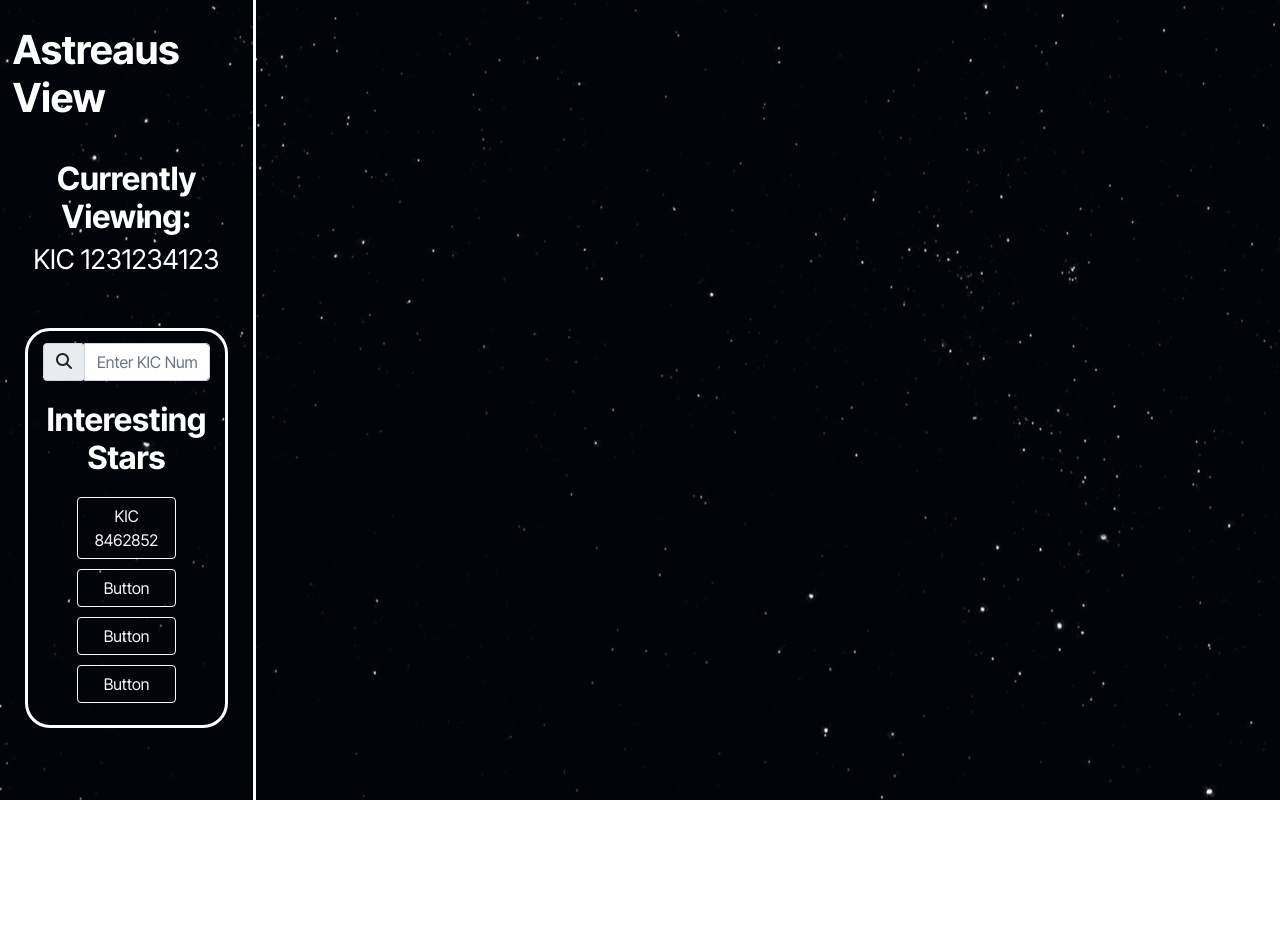
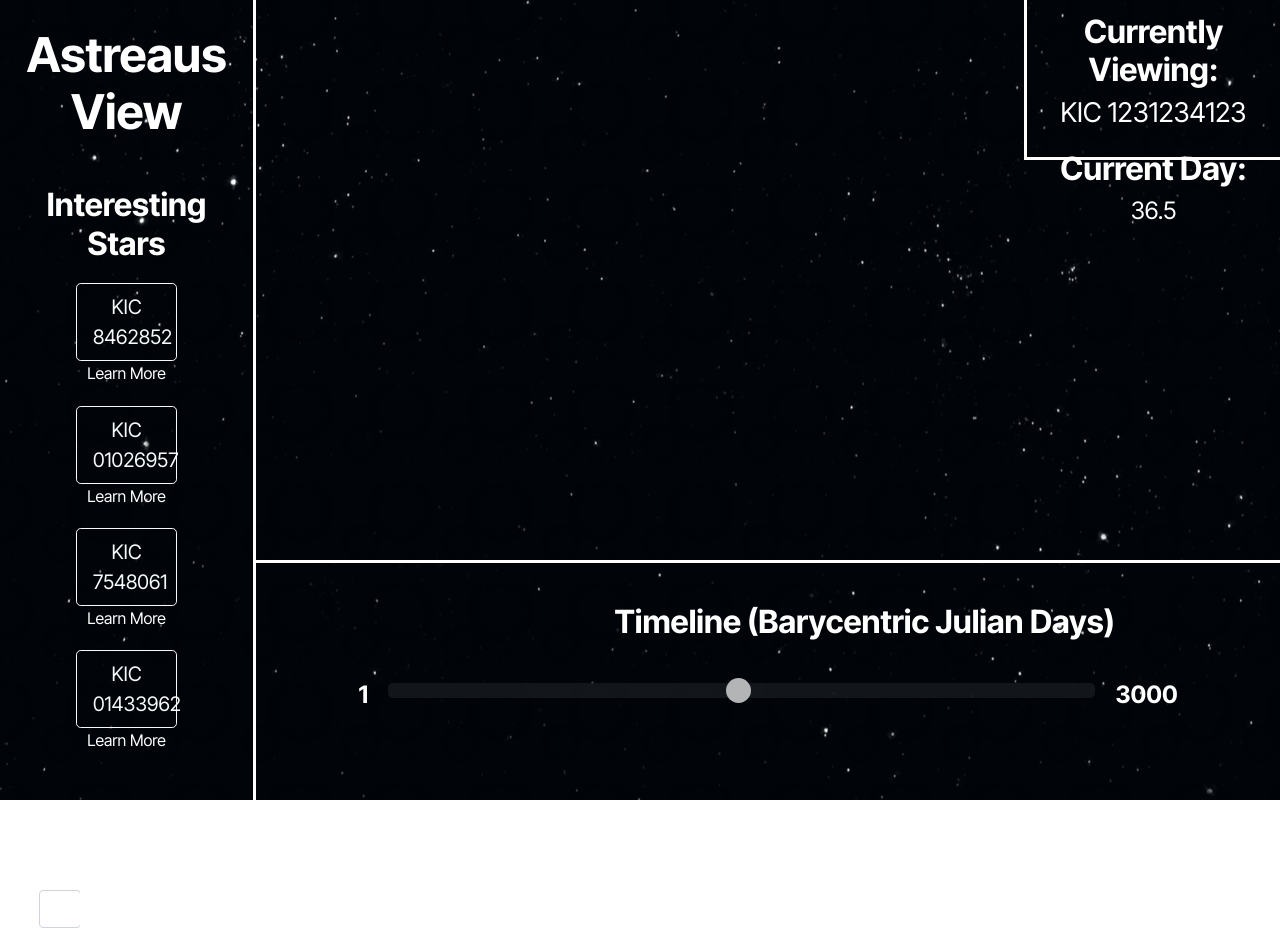
Before and after one commit to kYpranite/astraeus-view, a plain HTML site: page index.html in a window 1280 px wide. Before the commit the page ends 800 px from the top, so only its background shows below. Drawn offline with nearby package versions, Linux system fonts and the light colour scheme.

Commit message:
completed ui, waiting on 3d models

```diff
--- a/css/index.css
+++ b/css/index.css
@@ -17,42 +17,42 @@ body{
     overflow: hidden;
     font-family: 'Inter Tight', sans-serif;
     color:white;
+    height: 100%;
+    min-height: 100%;
 }
 
-.wrapper{
-    display: flexbox;
-    flex-direction: row;
-}
 
 .control {
     height: 100vh;
     width: 20%;
     border-right: 3px solid white;
     padding-top: 2%;
+    display:inline-block;
 }
 
 .title{
-    margin-left:5%;
-    margin-bottom: 15%;
+    text-align: center;
+    margin-bottom: 10%;
+    font-size:3em;
 }
 
 
 .current-view{
     text-align: center;
-    margin-bottom:20%;
+    margin-bottom:8%;
+    margin-top: 5%;
 }
 
+
 .selection{
-    height: 50vh;
-    border: 3px solid white;
+    height: 60vh;
     border-radius: 25px;
     margin: 0 10% 0 10%;
-    padding-top: 5%;
-    text-align: center;;
+    text-align: center;
 }
 
 .search-icon{
-    font-family: Arial, FontAwesome;
+    font-family: FontAwesome;
 }
 
 .current-star{
@@ -65,6 +65,11 @@ body{
     border-radius: 25px;
 }
 
+.searchbar-label{
+    padding-top:15%;
+    margin-bottom: 5%;
+}
+
 .samples-header{
     margin-top: 10%;
     margin-bottom: 10%;
@@ -72,12 +77,123 @@ body{
 
 .sample-star-button{
     width: 50%;
-    margin-bottom: 5%;
 }
 
+.learn-label{
+    margin-bottom: 10%;
+}
+
+.learn-label:hover{
+    cursor: pointer;
+}
+
+.form-control{
+    background-color:rgba(0,0,0,0) !important;
+    border:1px solid white !important;
+    color: white;
+}
+
+.search-icon{
+    background-color:rgba(0,0,0,0) !important;
+    color: white;
+}
+
+.form-control::placeholder{
+    color: white;
+}
+.form-control::-ms-input-placeholder {
+    color: white;
+}
 .interesting-stars{
     display: flex;
     flex-direction: column;
     justify-content: center;
     align-items:center;
 }
+
+.main-container{
+    height: 100vh;
+    width: 80%;
+    position: absolute;
+    top: 0;
+    left: 20%;
+}
+
+.slider-control{
+    display:flex;
+    flex-direction: row;
+    height: 30vh;
+    border-top: 3px solid white;
+    position: absolute;
+    bottom: 0;
+    width: 100%;
+}
+
+
+.slider {
+    margin: 15vh 2% 0 2%;
+    -webkit-appearance: none;
+    appearance: none;
+    width: 80%;
+    height: 15px;
+    background: #1b1e23;
+    outline: none;
+    opacity: 0.7;
+    -webkit-transition: .2s;
+    transition: opacity .2s;
+    border-radius: 5px;
+  }
+
+
+.slider:hover {
+    opacity: 1;
+}
+
+.slider::-webkit-slider-thumb {
+    -webkit-appearance: none;
+    appearance: none;
+    width: 25px;
+    height: 25px;
+    border-radius: 50%;
+    background: white;
+    cursor: pointer;
+}
+
+.slider::-moz-range-thumb {
+    width: 25px;
+    height: 25px;
+    border-radius: 50%;
+    background: white;
+    cursor: pointer;
+}
+
+.slider-marker{
+    font-size: 1.5em;
+    font-weight: 700;
+}
+
+#first{
+    margin-top: 14.3vh;
+    margin-left: 10%;
+}
+
+#last{
+    margin-top: 14.3vh;
+    margin-right: 10%;
+}
+
+.viewing-info{
+    position: absolute;
+    right: 0;
+    border-left: 3px solid white;
+    border-bottom: 3px solid white;
+    border-color: white;
+    height: 20vh;
+    width: 25%;
+}
+
+.timeline-label{
+    position: absolute;
+    top: 5vh;
+    left: 35%;
+}
--- a/css/stars.css
+++ b/css/stars.css
@@ -26,5 +26,5 @@
 .twinkling{
   background:transparent url(../assets/images/twinkling.png) repeat top center;
   z-index:-1;
-  animation:move-twink-back 400s linear infinite;
+  animation:move-twink-back 300s linear infinite;
 }
--- a/index.html
+++ b/index.html
@@ -21,32 +21,50 @@
     <div class="wrapper">
         <div class="control">
             <h1 class="title">Astreaus View</h1>
-            <div class="current-view">
-                <h3 class="current-star-label">Currently Viewing:</h2>
-                <h4 class="current-star">KIC 1231234123</h4>
-            </div>
             <div class="selection">
+                <div class="interesting-stars">
+                    <h3 class="samples-header">Interesting Stars</h3>
+                    <button class="btn btn-outline-light sample-star-button btn-lg" type="button" id="kic846">KIC 8462852</button>
+                    <span class="learn-label">Learn More</span>
+                    <!-- <button class="btn btn-outline-light sample-star-button btn-lg" type="button" id="kic014">KIC 01433962</button>
+                    <span class="learn-label">Learn More</span>   -->
+                    <button class="btn btn-outline-light sample-star-button btn-lg" type="button" id="kic010">KIC 01026957</button>
+                    <span class="learn-label">Learn More</span>
+                    <button class="btn btn-outline-light sample-star-button btn-lg" type="button" id="kic754">KIC 7548061</button>
+                    <span class="learn-label">Learn More</span>
+                    <button class="btn btn-outline-light sample-star-button btn-lg" type="button" id="kic014">KIC 01433962</button>
+                    <span class="learn-label">Learn More</span>
+                </div>
+                <h2 class="searchbar-label">Try your own star: </h2>
+                <div></div>
                 <div class="input-group searchbar">
+                    <label for="kic-form"></label>
                     <div class="input-group-prepend">
                       <span class="input-group-text search-icon" id="basic-addon1">&#xF002;</span>
                     </div>
-                    <input type="text" class="form-control" placeholder="Enter KIC Number" aria-label="Enter KIC Number" aria-describedby="basic-addon1">
+                    <input type="text" id="kic-form" class="form-control" placeholder="Enter KIC Number" aria-label="Enter KIC Number" aria-describedby="basic-addon1">
                 </div>
-                <div class="interesting-stars">
-                    <h3 class="samples-header">Interesting Stars</h3>
-                    <button class="btn btn-outline-light sample-star-button" type="button">KIC 8462852</button>
-                    <button class="btn btn-outline-light sample-star-button" type="button">Button</button>
-                    <button class="btn btn-outline-light sample-star-button" type="button">Button</button>
-                    <button class="btn btn-outline-light sample-star-button" type="button">Button</button>
-                </div>
+            </div>
 
-            </div>
         </div>
         <div class="main-container">
             <div class="display">
-
+                <div class="viewing-info">
+                    <div class="current-view">
+                        <h3 class="current-star-label">Currently Viewing:</h2>
+                        <h4 class="current-star">KIC 1231234123</h4>
+                    </div>
+                    <div class="current-view">
+                        <h3 class="current-time-label">Current Day:</h2>
+                        <h4 class="current-time">36.5</h4>
+                    </div>
+                </div>
             </div>
-            <div class="time">
+            <div class="slider-control">
+                <h3 class="timeline-label">Timeline (Barycentric Julian Days)</h3>
+                <span class="slider-marker" id="first">1</span>
+                <input type="range" min="1" max="100" value="50" class="slider">
+                <span class="slider-marker" id="last">3000</span>
             </div>
         </div>
     </div>
```
Also changed, not shown: css/main.css (+0 -38 lines), js/index.js (added), 1 other file.
